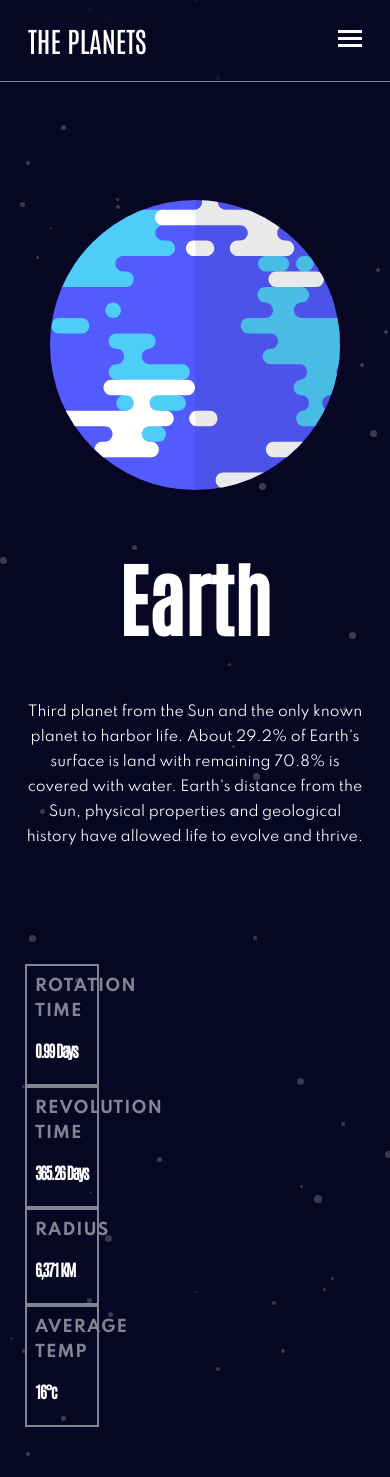
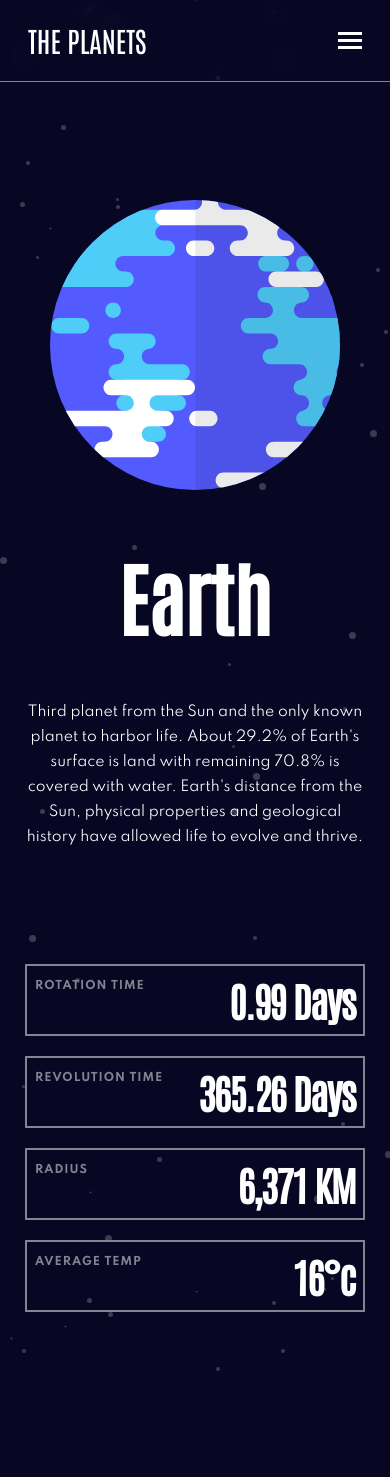
Before and after one commit to Long1sland/Solar-System, a React (Create React App) app: page /Solar-System/Earth in a window 390 px wide. After the commit the page ends 1382 px from the top, so only its background shows below. Built offline with nearby package versions, Linux system fonts and the light colour scheme.

Commit message:
mobile menu now slides in

```diff
--- a/src/Components/HamburgerMenu/hamburger.styles.js
+++ /dev/null
@@ -1,17 +0,0 @@
-import styled from "styled-components";
-
-export const Wrapper = styled.div`
-  display: flex;
-  flex-direction: column;
-
-  @media screen and (min-width: 860px) {
-    display: none;
-  }
-`;
-
-export const Span = styled.span`
-  background: var(--white);
-  width: 24px;
-  height: 3px;
-  margin-bottom: 4px;
-`;
--- a/src/Components/HamburgerMenu/index.js
+++ /dev/null
@@ -1,15 +0,0 @@
-import react from "react";
-
-import { Span, Wrapper} from "./hamburger.styles";
-
-const Hamburger = () => {
-    return (
-        <Wrapper>
-            <Span></Span>
-            <Span></Span>
-            <Span></Span>
-        </Wrapper>
-        );
-}
-
-export default Hamburger;
--- a/src/Components/NavBar/NavBar.styles.js
+++ b/src/Components/NavBar/NavBar.styles.js
@@ -105,3 +105,32 @@ export const Navlinks = styled.div`
     display: none;
   }
 `;
+
+export const Hamburger = styled.img`
+  transition: all 0.3s ease-in-out;
+  filter: ${({ color }) => color};
+
+  @media screen and (min-width: 860px) {
+    display: none;
+  }
+`;
+
+export const Menu = styled.div`
+  height: calc(100vh - 82px);
+
+  background: white;
+  position: absolute;
+  left: 0;
+  right: 0;
+  animation: slide 0.3s linear;
+
+  @keyframes slide {
+    from {
+      transform: translateX(-100%);
+    }
+
+    to {
+      transform: translateX(10px);
+    }
+  }
+`;
--- a/src/Components/NavBar/index.js
+++ b/src/Components/NavBar/index.js
@@ -1,11 +1,12 @@
 import React from "react";
 import { useState } from "react";
-import { Wrapper, Content, Navlinks } from "./NavBar.styles";
-import Hamburger from "../HamburgerMenu";
+import { Wrapper, Content, Navlinks, Hamburger, Menu } from "./NavBar.styles";
 import { NavLink } from "react-router-dom";
+import Any from "./icon-hamburger.svg";
 
 const NavBar = () => {
   const [colorChange, setColorchange] = useState(false);
+  const [menuOpen, setMenuOpen] = useState(false);
 
   const changeNavbarColor = () => {
     if (window.scrollY >= 10) {
@@ -17,6 +18,7 @@ const NavBar = () => {
   window.addEventListener("scroll", changeNavbarColor);
 
   return (
+    <>
       <Wrapper color={colorChange ? "hsl(0,0%,0%, 0.7)" : "transparent"}>
         <Content>
           <p>THE PLANETS</p>
@@ -79,9 +81,22 @@ const NavBar = () => {
               NEPTUNE
             </NavLink>
           </Navlinks>
-        <Hamburger />
+          <Hamburger
+            src={Any}
+            alt="Hamburger"
+            onClick={() => {
+              setMenuOpen(!menuOpen);
+            }}
+            color={
+              menuOpen
+                ? "invert(55%) sepia(8%) saturate(418%) hue-rotate(201deg) brightness(93%) contrast(90%);"
+                : "none"
+            }
+          />
         </Content>
+        {menuOpen && <Menu />}
       </Wrapper>
+    </>
   );
 };
 
--- a/src/Components/PlanetFooterData/FooterData.styles.js
+++ b/src/Components/PlanetFooterData/FooterData.styles.js
@@ -6,6 +6,8 @@ export const Wrapper = styled.div`
 
   @media screen and (max-width: 860px) {
     flex-direction: column;
+    max-width: 500px;
+    margin: 0 auto;
   }
 `;
 
@@ -28,14 +30,19 @@ export const InfoBox = styled.div`
   }
 
   @media screen and (max-width: 860px) {
-    max-width: 500px;
+    width: 100%;
+    margin-bottom: 20px;
 
     h2 {
-      font-size: inherit;
+      font-size: 40px;
+      float: right;
+      text-align: center;
     }
 
     h4 {
-      font-size: inherit;
+      float: left;
+      font-size: 11px;
+      text-align: center;
     }
   }
 
--- a/src/Home.js
+++ b/src/Home.js
@@ -4,6 +4,7 @@ import FooterData from "./Components/PlanetFooterData";
 import { Wrapper } from "./Home.styles";
 
 const Home = () => {
+  console.log("home has rendered");
   return (
     <Wrapper>
       <Hero></Hero>
```
Also changed, not shown: src/Components/NavBar/Overlay/index.js (added, +7 -0 lines), src/Components/NavBar/Overlay/overlay.styles.js (added, +20 -0 lines), src/Components/NavBar/icon-hamburger.svg (renamed from public/assets/icon-hamburger.svg). Lines whose indentation alone changed are shown as unchanged.
